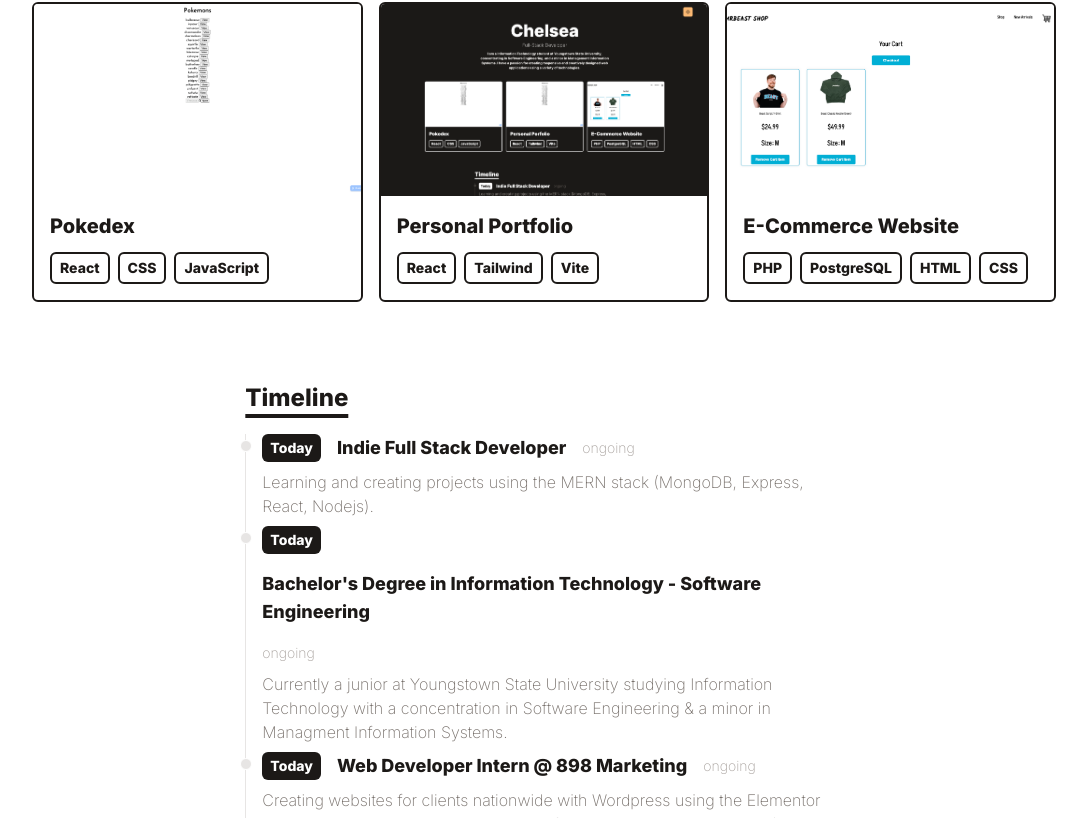
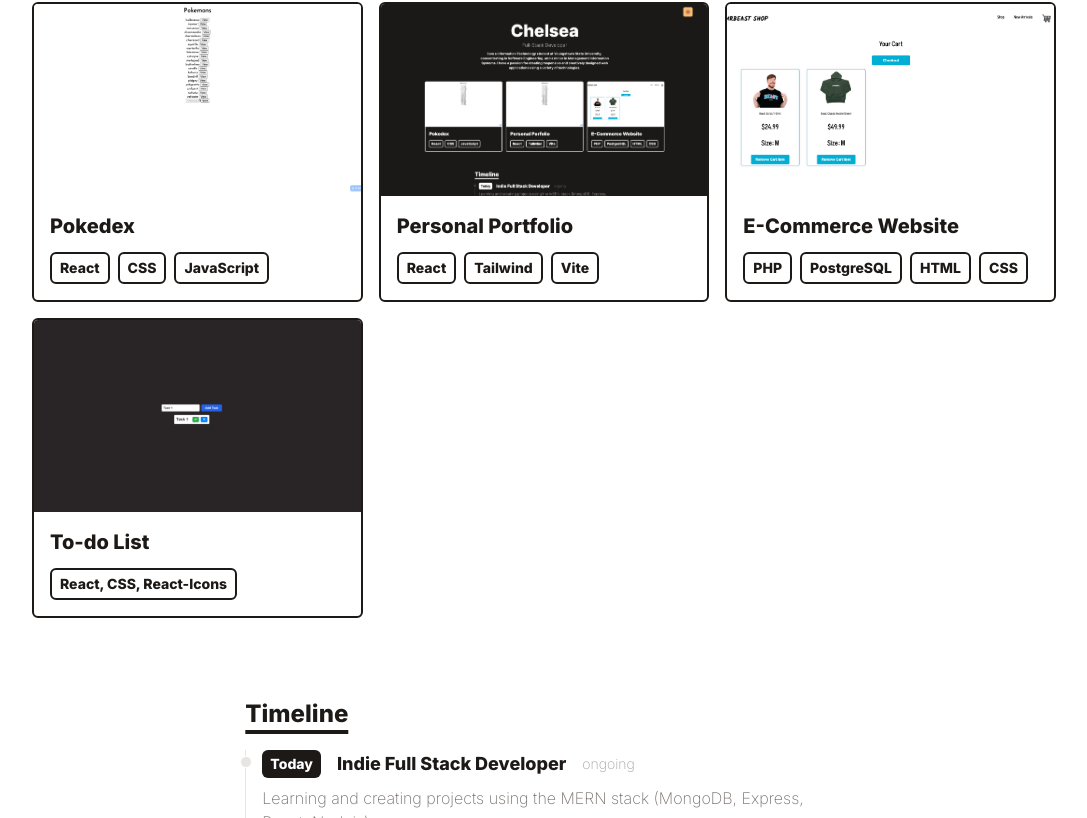
Before and after one commit to chelseaesanson8/new-portfolio, a React (Vite) app: page / in a window 1280 px wide. Shown: the part 382-1200 px from the top of the page, without its empty margins (96-1183 px from the left). Built offline with nearby package versions, Linux system fonts and the light colour scheme.

Commit message:
Added to-do list project

```diff
--- a/src/data/portfolio.js
+++ b/src/data/portfolio.js
@@ -31,4 +31,12 @@ export default [
         category: 'wordpress'
     },
 
+    {
+        title: 'To-do List',
+        imgUrl: '/assets/todo-list.png',
+        stack: ['React, CSS, React-Icons'],
+        link: 'https://to-do-list-zeta-sooty.vercel.app/',
+        category: 'coding'
+    },
+
 ]
```
Also changed, not shown: public/assets/todo-list.png (added).
